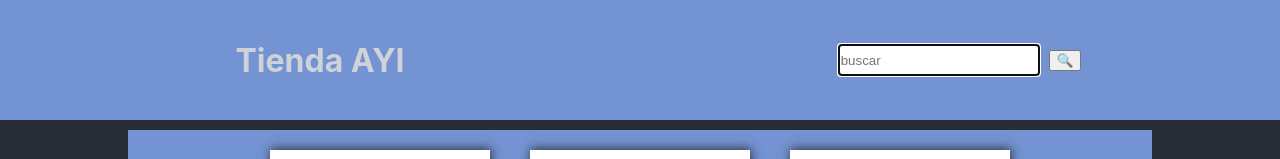
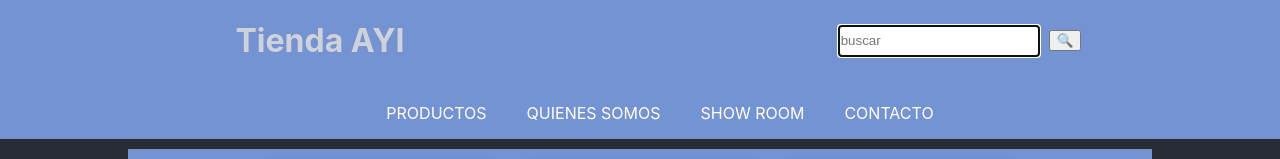
Before and after one commit to SebastianCoppola/react_prueba, a React (Create React App) app: page / in a window 1280 px wide. Shown: the top 159 px of the page. Built offline with nearby package versions, Linux system fonts and the light colour scheme.

Commit message:
update 16mayo

```diff
--- a/src/App.css
+++ b/src/App.css
@@ -5,11 +5,11 @@ body {
 
 .navbar{
   background-color: #7393d3;
-  height: 120px;
   display: flex;
   /* flex-direction: column; */
   justify-content: center;
   align-items: center;
+  flex-wrap: wrap;
   margin-bottom: 10px;
 }
 .navbar h1{
@@ -23,13 +23,28 @@ body {
   align-items: center;
   justify-content: center;
 }
+.nav-links{
+  display: flex;
+  list-style:none
+}
+.nav-links li{
+  margin: 5px 20px 0 20px
+}
+.nav-links a{
+  text-decoration: none;
+  color: #fff;
+}
+.nav-links a:hover{
+  opacity: .5;
+  transition: 1s;
+}
+
 .form input{
   height: 30px;
   width: 200px;
   border:none;
   margin-right: 10px;
 }
-
 .productsView{
   background-color: #7393d3;
   margin: auto;
@@ -87,3 +102,13 @@ body {
   height: 20px;
   width: 20px;
 }
+.seccion{
+  background-color: #7393d3;
+  color: #fff;
+  margin: 20px auto;
+  min-height: 60vh;
+  width: 80%;
+  display: flex;
+  justify-content: center;
+  align-items: center;
+}
--- a/src/App.js
+++ b/src/App.js
@@ -1,6 +1,8 @@
 import './App.css';
 import NavBar from './components/Navbar';
 import ProductsView from './views/ProductsView';
+import MasInfo from './components/MasInfo';
+
 
 
 function App() {
@@ -8,6 +10,7 @@ function App() {
     <>
       <NavBar />
       <ProductsView />
+      <MasInfo />
     </>
   )
 }
--- /dev/null
+++ b/src/components/MasInfo.js
@@ -0,0 +1,19 @@
+import React from 'react'
+
+const MasInfo = () => {
+    return (
+        <>
+            <div className="quienes-somos seccion" id="quienes-somos">
+                <h2>Quienes Somos</h2>
+            </div>
+            <div className="showroom seccion" id="showroom">
+                <h2>Show Room</h2>
+            </div>
+            <div className="contacto seccion" id="contacto">
+                <h2>Contacto</h2>
+            </div>
+        </>
+    )
+}
+
+export default MasInfo;
--- /dev/null
+++ b/src/components/NavLinks.js
@@ -0,0 +1,16 @@
+import React from 'react'
+
+const NavLinks = () => {
+    return (
+        <>
+            <ul className="nav-links">
+                <li><a href="">PRODUCTOS</a></li>
+                <li><a href="">QUIENES SOMOS</a></li>
+                <li><a href="">SHOW ROOM</a></li>
+                <li><a href="">CONTACTO</a></li>
+            </ul>
+        </>
+    )
+}
+
+export default NavLinks;
--- a/src/components/Navbar.js
+++ b/src/components/Navbar.js
@@ -1,10 +1,13 @@
 import SearchBar from "./SearchBar";
+import NavLinks from "./NavLinks";
+
 
 const NavBar = () => {
     return (
         <div className="navbar">
             <h1>Tienda AYI</h1>
             <SearchBar />
+            <NavLinks />
         </div>
     )
 }
```
